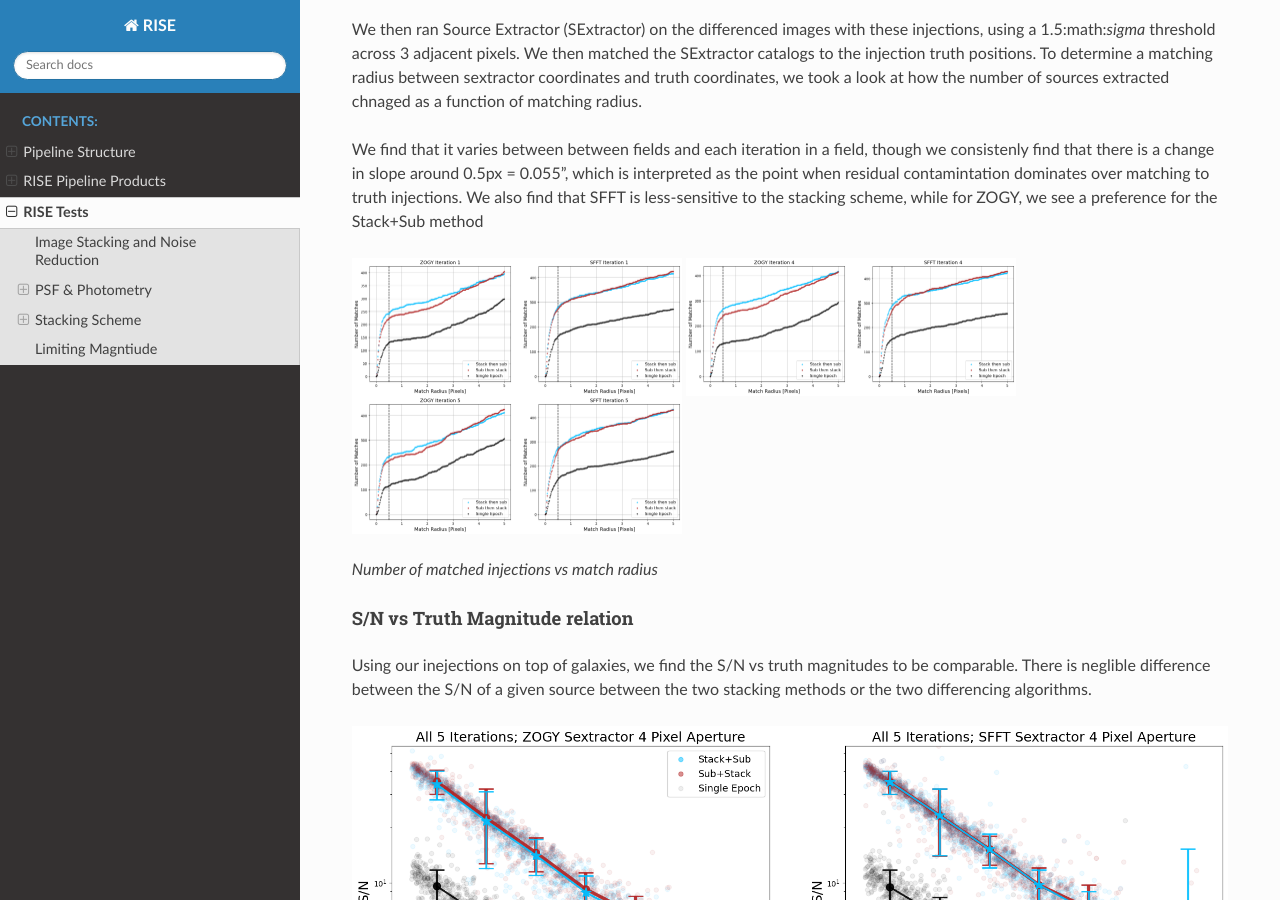
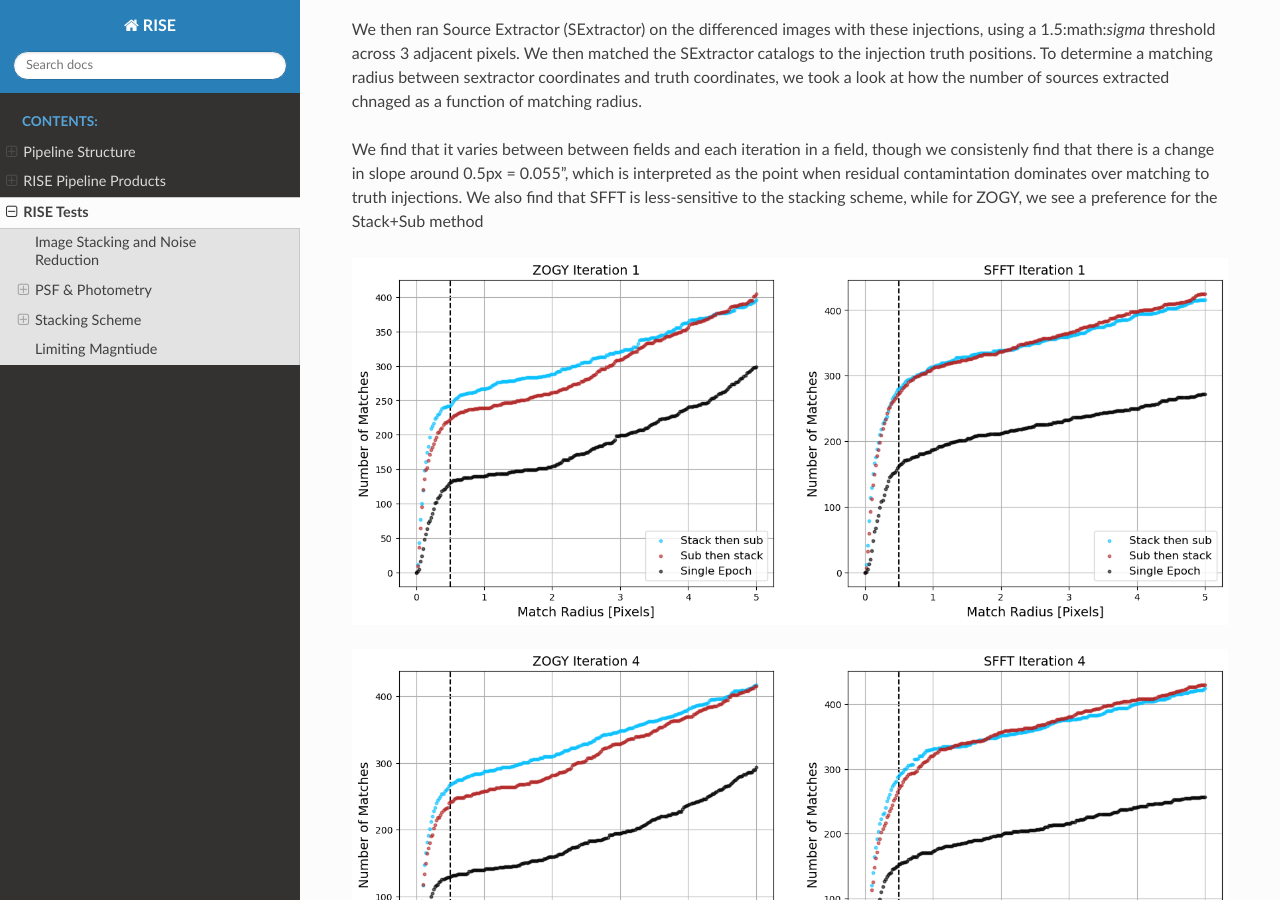
Before and after one commit to joseph-santana/RISE-docs, a Sphinx documentation site: the page built from source/tests.rst, in a window 1280 px wide and 900 px high, scrolled down 5215 px. Built offline with Sphinx 7.4.7 and the Read the Docs theme 3.1.0, drawn with Linux system fonts in a browser that asks for light colours.

Commit message:
Update stacking scheme tests

```diff
--- a/source/tests.rst
+++ b/source/tests.rst
@@ -128,18 +128,22 @@ We find that it varies between between fields and each iteration in a field, tho
 point when residual contamintation dominates over matching to truth injections.
 We also find that SFFT is less-sensitive to the stacking scheme, while for ZOGY, we see a preference for the Stack+Sub method
 
-|match_vs_rad_ex1| |match_vs_rad_ex2| |match_vs_rad_ex3|
+|match_vs_rad_ex1|
+
+|match_vs_rad_ex2|
+
+|match_vs_rad_ex3|
 
 *Number of matched injections vs match radius*
 
 .. |match_vs_rad_ex1| image:: /images/match_vs_rad_iter1.png
-   :width: 330
+   :width: 1000
 
 .. |match_vs_rad_ex2| image:: /images/match_vs_rad_iter4.png
-   :width: 330
+   :width: 1000
 
 .. |match_vs_rad_ex3| image:: /images/match_vs_rad_iter5.png
-   :width: 330
+   :width: 1000
 
 
 S/N vs Truth Magnitude relation
```
